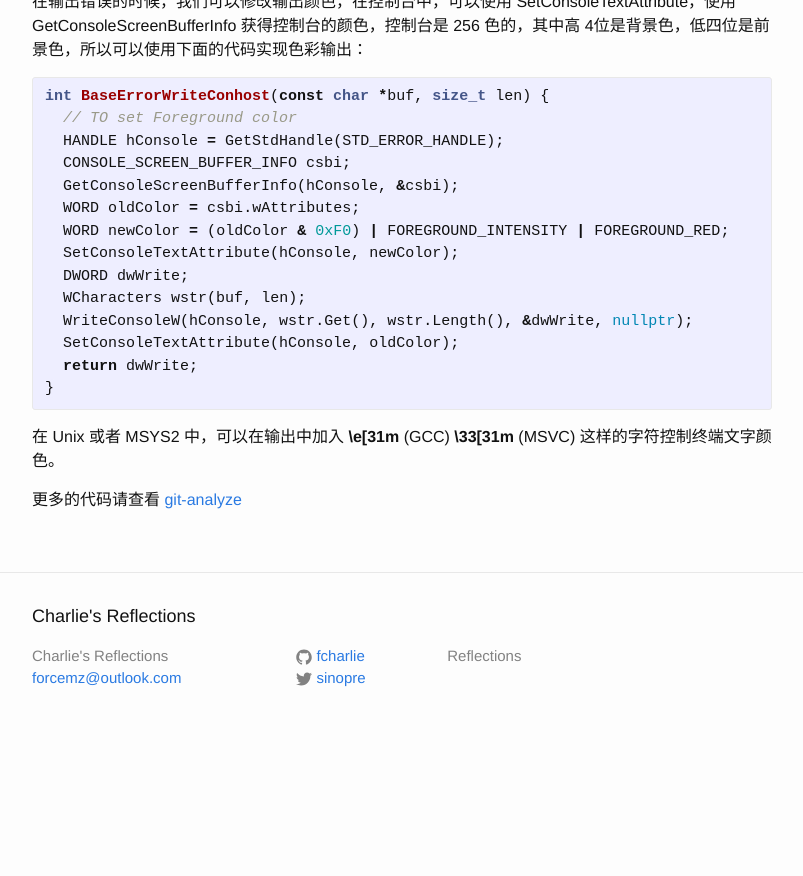
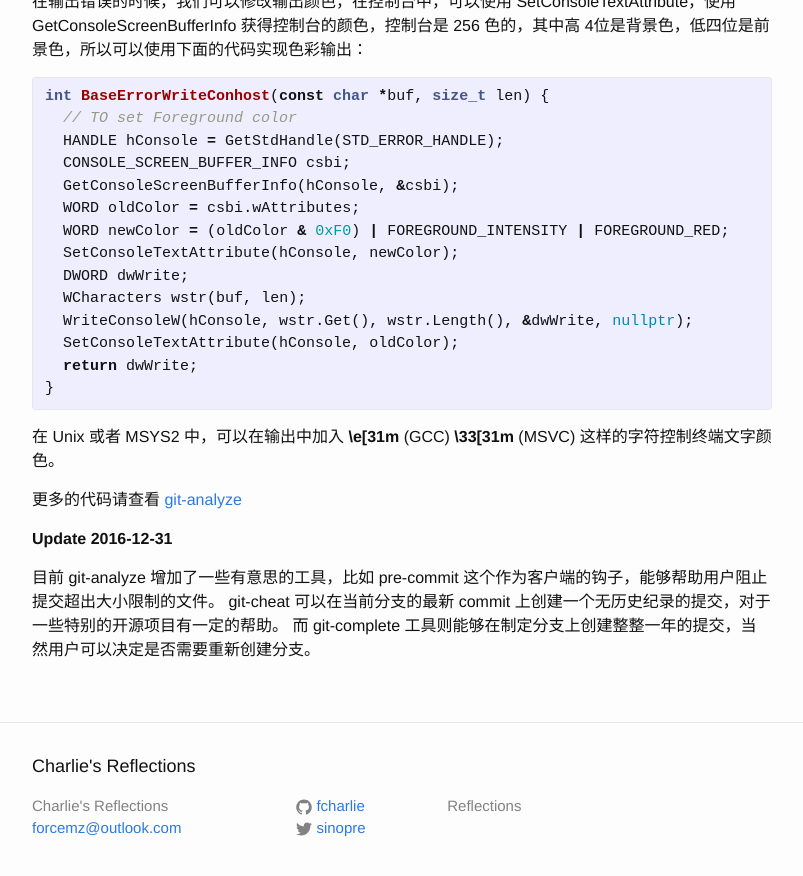
Before and after one commit to fcharlie/fcharlie.github.io, a Jekyll site: the page built from _posts/2016-08-12-Git-Analyze.md, in a window 1280 px wide and 900 px high, scrolled down 10508 px. Shown: the top 876 px of the window, without its empty margins (238-1041 px from the left). Built offline with Jekyll 4.4.1, drawn with Linux system fonts in a browser that asks for light colours; before the commit the page ends 11258 px from its top, so only the background shows below that.

Commit message:
Update git-analyze

```diff
--- a/_posts/2016-08-12-Git-Analyze.md
+++ b/_posts/2016-08-12-Git-Analyze.md
@@ -488,3 +488,10 @@ int BaseErrorWriteConhost(const char *buf, size_t len) {
 在 Unix 或者 MSYS2 中，可以在输出中加入 **\e[31m** (GCC) **\33[31m** (MSVC) 这样的字符控制终端文字颜色。
 
 更多的代码请查看 [git-analyze](http://git.oschina.net/oscstudio/git-analyze/blob/master/lib/Pal/Console.cc)
+
+
+**Update 2016-12-31**
+
+目前 git-analyze 增加了一些有意思的工具，比如 pre-commit 这个作为客户端的钩子，能够帮助用户阻止提交超出大小限制的文件。
+git-cheat 可以在当前分支的最新 commit 上创建一个无历史纪录的提交，对于一些特别的开源项目有一定的帮助。
+而 git-complete 工具则能够在制定分支上创建整整一年的提交，当然用户可以决定是否需要重新创建分支。
```
